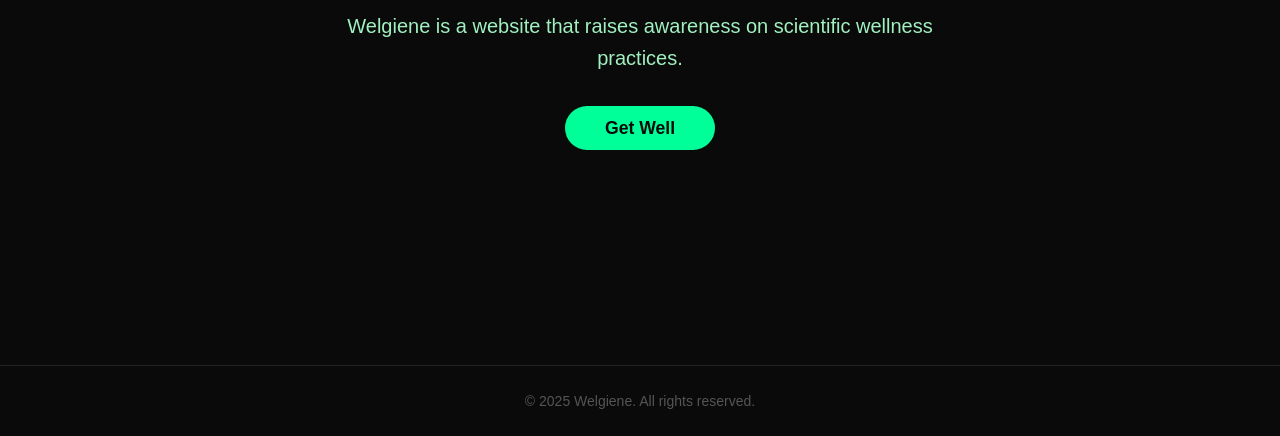
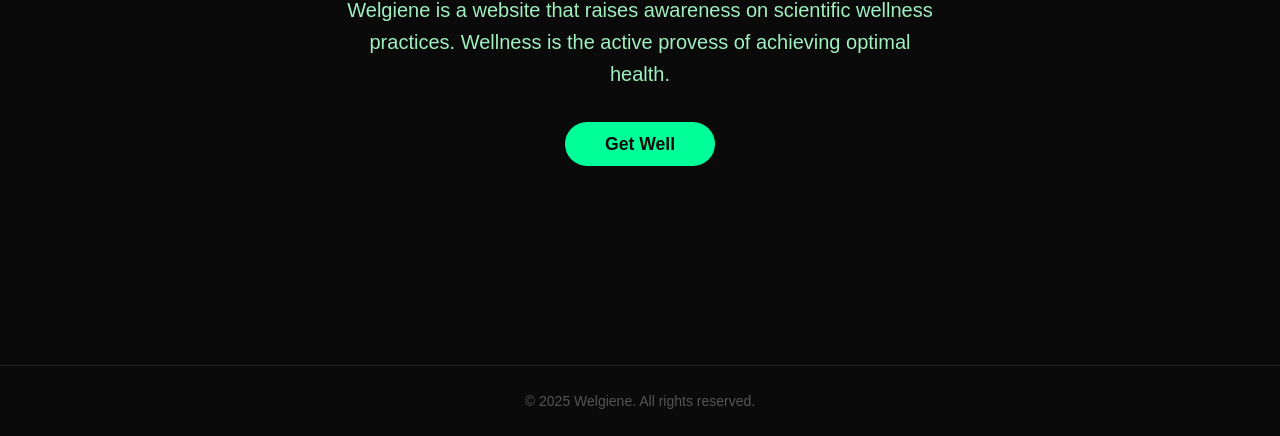
Before and after one commit to Workshoptt/Welgiene-Landing-Page, a plain HTML site: page index.html in a window 1280 px wide. Shown: the part 364-800 px from the top of the page. Drawn offline with Linux system fonts and the light colour scheme.

Commit message:
Update index.html

```diff
--- a/index.html
+++ b/index.html
@@ -215,6 +215,7 @@
     <h1>Safeguard Your Wellness</h1>
     <p class="lead">
       Welgiene is a website that raises awareness on scientific wellness practices.
+      Wellness is the active provess of achieving optimal health.
     </p>
     <a href="https://www.welgiene.com/dimensions.html" target="_blank" rel="noopener noreferrer" class="btn-primary">Get Well</a>
   </div>
```
